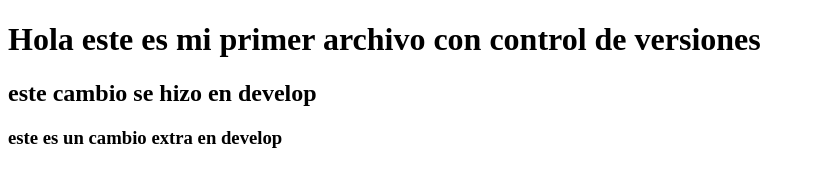
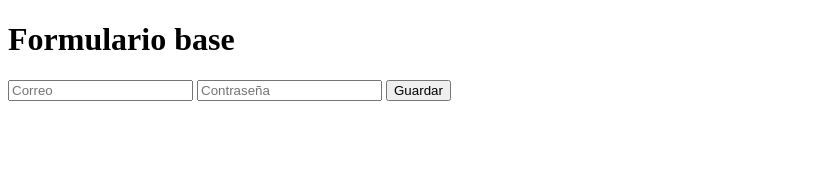
Before and after one commit to Carlos-pixel24/CTROL-PC, a plain HTML site: page index.html in a window 1280 px wide. Shown: the whole page, without its empty margins (0-815 px from the left). Drawn offline with Linux system fonts and the light colour scheme.

Commit message:
Se creo un formulario en develop

```diff
--- a/index.html
+++ b/index.html
@@ -7,8 +7,14 @@
     <title>Taller UTN</title>
 </head>
 <body>
-    <h1>Hola este es mi primer archivo con control de versiones</h1>
-    <h2>este cambio se hizo en develop</h2>
-    <h3>este es un cambio extra en develop</h3>
+    <h1>Formulario base</h1>
+    <form action="">
+        <div>
+            <input type="text" name="" id="" placeholder="Correo">
+            <input type="password" name="" id="" placeholder="Contraseña">
+            <input type="button" value="Guardar">
+        </div>
+
+    </form>
 </body>
 </html>
```
